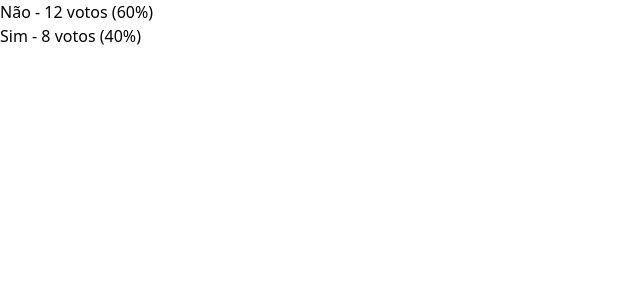
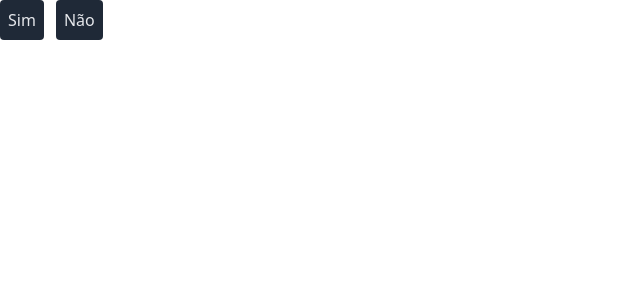
Before and after one commit to JoaoVSouto/voting-booth, a Vue app: page / in a window 1280 px wide. Shown: the top 300 px of the page, without its empty margins (0-640 px from the left). Built offline with nearby package versions, Linux system fonts and the light colour scheme.

Commit message:
Create booth component

```diff
--- a/src/App.vue
+++ b/src/App.vue
@@ -1,16 +1,16 @@
 <template>
-  <Result :votes="votes" />
+  <Booth :options="options" @selected="handleOptionSelected" />
 </template>
 
 <script lang="ts">
-import { defineComponent, ref } from 'vue';
+import { computed, defineComponent, ref } from 'vue';
 
-import Result from './components/Result.vue';
+import Booth from './components/Booth.vue';
 
 export default defineComponent({
   name: 'App',
   components: {
-    Result,
+    Booth,
   },
   setup() {
     const votes = ref([
@@ -23,9 +23,16 @@ export default defineComponent({
         count: 12,
       },
     ]);
+    const options = computed(() => votes.value.map(vote => vote.option));
+
+    function handleOptionSelected(option: string) {
+      console.log(option);
+    }
 
     return {
       votes,
+      options,
+      handleOptionSelected,
     };
   },
 });
--- /dev/null
+++ b/src/components/Booth.vue
@@ -0,0 +1,34 @@
+<template>
+  <button
+    v-for="(option, index) in options"
+    :key="option"
+    type="button"
+    class="
+      transition-all
+      bg-gray-800
+      hover:bg-gray-900
+      text-gray-200
+      rounded
+      p-2
+    "
+    :class="index > 0 && 'ml-3'"
+    @click="$emit('selected', option)"
+  >
+    {{ option }}
+  </button>
+</template>
+
+<script lang="ts">
+import { defineComponent, PropType } from 'vue';
+
+export default defineComponent({
+  name: 'Booth',
+  props: {
+    options: {
+      type: Array as PropType<string[]>,
+      required: true,
+    },
+  },
+  emits: ['selected'],
+});
+</script>
```
